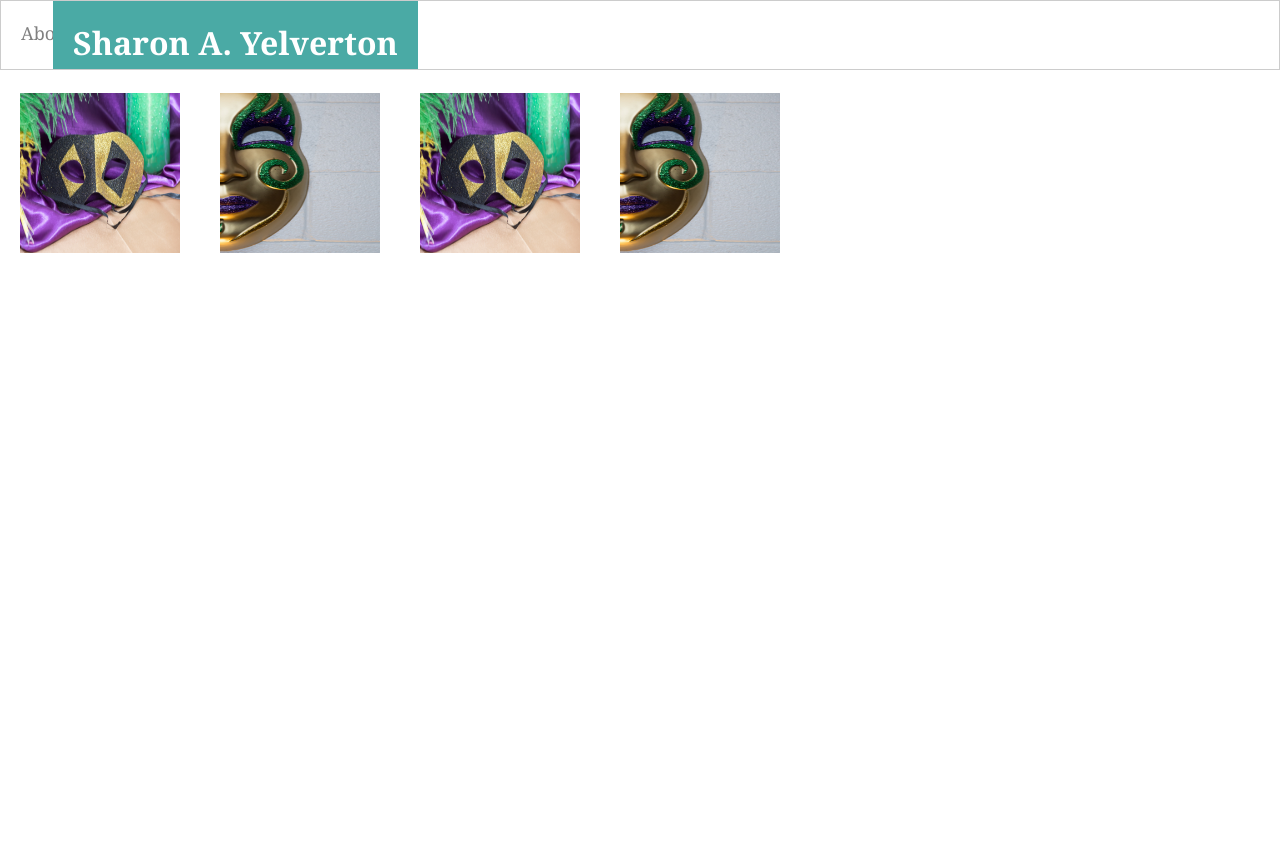
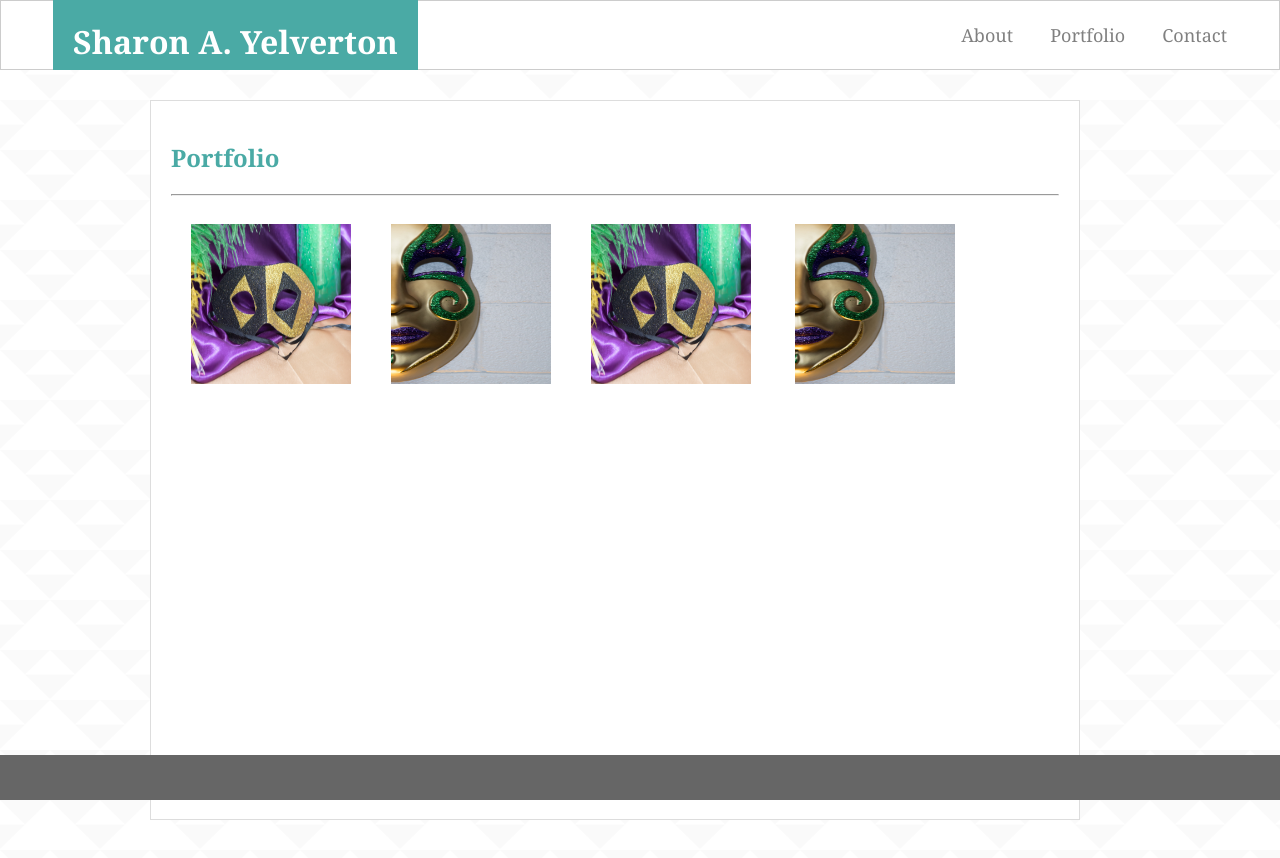
Before and after one commit to Sharonyel/myportfolio, a plain HTML site: page portfolio.html in a window 1280 px wide. Before the commit the page ends 820 px from the top, so only its background shows below. Drawn offline with Linux system fonts and the light colour scheme.

Commit message:
changes to portfolio

```diff
--- /dev/null
+++ b/assets/css/reset.css
@@ -0,0 +1,48 @@
+/* http://meyerweb.com/eric/tools/css/reset/
+   v2.0 | 20110126
+   License: none (public domain)
+*/
+
+html, body, div, span, applet, object, iframe,
+h1, h2, h3, h4, h5, h6, p, blockquote, pre,
+a, abbr, acronym, address, big, cite, code,
+del, dfn, em, img, ins, kbd, q, s, samp,
+small, strike, strong, sub, sup, tt, var,
+b, u, i, center,
+dl, dt, dd, ol, ul, li,
+fieldset, form, label, legend,
+table, caption, tbody, tfoot, thead, tr, th, td,
+article, aside, canvas, details, embed,
+figure, figcaption, footer, header, hgroup,
+menu, nav, output, ruby, section, summary,
+time, mark, audio, video {
+	margin: 0;
+	padding: 0;
+	border: 0;
+	font-size: 100%;
+	font: inherit;
+	vertical-align: baseline;
+}
+/* HTML5 display-role reset for older browsers */
+article, aside, details, figcaption, figure,
+footer, header, hgroup, menu, nav, section {
+	display: block;
+}
+body {
+	line-height: 1;
+}
+ol, ul {
+	list-style: none;
+}
+blockquote, q {
+	quotes: none;
+}
+blockquote:before, blockquote:after,
+q:before, q:after {
+	content: '';
+	content: none;
+}
+table {
+	border-collapse: collapse;
+	border-spacing: 0;
+}
--- a/assets/css/style.css
+++ b/assets/css/style.css
@@ -3,8 +3,8 @@
 
   }
 
-  html, body {
-    height: 100%;
+    body {
+    height: 960px;
     margin: 0;
     font-family: Georgia, 'Times New Roman', Times, serif;
   }
@@ -12,10 +12,10 @@
  .logo {
   background: #ffffff;
   padding: 20px;
-  overflow: auto;
   clear: both;
   width: 100%;
   height: 70px;
+  margin: 0px;
   border-style: solid;
   border-width: 1px;
   border-color: #cccccc;
@@ -33,8 +33,7 @@ h1 {
     height: 70px;
     text-align: center;
     color: #ffffff;
-    font-family: Georgia, 'Times New Roman', Times, serif;
-    position: absolute;
+    position: fixed;
     top: 0;
     bottom: 0;
 
@@ -60,11 +59,13 @@ a {
   text-align: center;
 
 }
-.content, .contact {
+.content, .contact, .portfolio {
   background: #ffffff;
   float: left;
   width: 100%;
   height: 100%;
+  background-image: url("../images/triangle-mosaic.png");
+
 
 }
 .content-mat {
@@ -80,15 +81,12 @@ a {
   border-color: #dddddd;
   border-width: 1px;
   border-style: solid;
-  /*position: relative;
-  top: 50; */
 
 }
-.content::after, .contact::after {
+.content::after, .contact::after, .portfolio::after {
   content: "";
   display: block;
 }
-
 h2 {
   color: #4aaaa5;
 }
@@ -96,11 +94,10 @@ h2 {
 img {
   width: 200px;
   height: 200px;
-  float: left;
-  overflow: auto;
   padding: 20px;
 
 }
+
 
 p {
   float: inline-start;
@@ -108,7 +105,7 @@ p {
   padding: 20px;
 }
 
-footer, .content::after, .contact::after {
+footer, .content::after, .contact::after, .portfolio::after {
   height: 120px;
   background: #666666;
   padding: 20px;
@@ -125,22 +122,31 @@ footer, .content::after, .contact::after {
   margin-top: 100px;
   margin-left: 150px;
   margin-right: 150px;
-  padding: 20px;
- /* width: auto;
-  height: auto;*/
+  padding: 25px;
   background: #ffffff;
   border-color: #dddddd;
   border-width: 1px;
   border-style: solid;
-  /*position: relative;
-  top: 50; */
+
+}
+.portfolio-mat {
+  min-height: 75%;
+  margin-bottom: -120px;
+  margin-top: 100px;
+  margin-left: 150px;
+  margin-right: 200px;
+  padding: 20px;
+  background: #ffffff;
+  border-color: #dddddd;
+  border-width: 1px;
+  border-style: solid;
 }
 
+
 fieldset {
-  margin: 0;
   padding: 0;
   border: 0;
-  font-size: 100%;
+  /*font-size: 100%;*/
 }
 input {
   width: 100%;
@@ -157,14 +163,11 @@ textarea {
 
 }
 .input-text {
-  font-size: 100%;
-  margin: 0;
   padding: 0;
   border: 0;
   vertical-align: baseline;
 }
 .btn {
-  border-block-style: 20px;
   display: inline-block;
   margin: 0;
   height: 50px;
@@ -175,119 +178,22 @@ textarea {
 
 }
 
-
-
-
-/*
-
-margin: 0;
-  padding: 0;
-  border: 0;
-  font-size: 100%;
-  font: inherit;
-  vertical-align: baseline;
-
-
-
-
-
-
-.black {
-    background: #666666;
-    padding: 20px;
-    overflow: auto;
-    clear: both;
-    width: 100%;
-    height: 40px;
-    margin-bottom: 0px;
-    position: fixed;
-    bottom: 0;
+.img-1 {
+  top: 6%;
+  left: 2%;
+  float: left;
 }
 
-.green {
-  background: #4aaaa5;
-  padding: 20px;
-  overflow: auto;
-  clear: both;
-  width: 100%;
-  height: 45px;
-  margin-bottom: 0px;
-  position: relative;
-  top: -10;
-  z-index: 2;
+.img-2 {
+  top: 6%;
+  float: left;
 }
 
+.img-3 {
+  right: 20px;
+  bottom: -10px;
+}
 
-
-/*
-
-  body {
-    font-size: 24px;
-    line-height: 32px;
-    color: #333;
-  }
-
-  header {
-    padding: 20px;
-    margin-bottom: 20px;
-    color: #333;
-    background: #FFA500;
-  }
-
-  section {
-    padding: 20px;
-    margin-bottom: 20px;
-    background: #FFA500;
-  }
-
-  #left {
-    float: left;
-    width: 33.3%;
-    color: #fff;
-    background: #30948D;
-  }
-
-  #middle {
-    float: left;
-    width: 33.3%;
-    color: #fff;
-    background: #9E1212;
-  }
-
-  #right {
-    float: left;
-    width: 33.3%;
-    color: #fff;
-    background: #30948D;
-  }
-
-  #full {
-    width: 100%;
-    overflow: auto;
-    clear: both;
-    color: #fff;
-    background: #394549;
-  }
-
-  #division {
-    padding: 20px;
-    margin-top: 20px;
-    background: #214fb3;
-  }
-
-  aside {
-    float: left;
-    width: 33%;
-    height: 200px;
-    padding: 20px;
-    margin-left: 30px;
-    background: #a6b747;
-    border: 1px solid #eee;
-  }
-
-  footer {
-    padding: 20px;
-    clear: both;
-    background: #FFA500;
-  }
-  */
+.img-4 {
+  bottom: 0;*/
+}
--- a/portfolio.html
+++ b/portfolio.html
@@ -1,7 +1,7 @@
 <!DOCTYPE html>
 <html lang ="en">
     <head>
-        <meta charset="uft-8">
+        <meta charset="utf-8">
         <title>My Portfolio</title>
         <link rel="stylesheet" href="assets/css/style.css">
     </head>
@@ -12,23 +12,33 @@
         <header class="logo">
              <h1>Sharon A. Yelverton</h1>
 
-             <div>
-                    <a href="index.html">About</a><!--
-                    --><a href="portfolio.html">Portfolio</a><!--
-                    --><a href="contact.html">Contact</a>
+             <div class="links">
+                    <a href="index.html">About</a>
+                    <a href="portfolio.html">Portfolio</a>
+                    <a href="contact.html">Contact</a>
               </div>
         </header>
 
-          <section>
+          <section class="portfolio">
+
+
+
+            <div class="portfolio-mat">
 
             <h2>Portfolio</h2>
 
-            <img src="assets/images/TO2_1024.jpg">
-            <img src="assets/images/TO2_1037.jpg">
-            <img src="assets/images/TO2_1024.jpg">
-            <img src="assets/images/TO2_1037.jpg">
+            <hr>
 
+            <div class="img-set">
 
+              <img class="img-1" src="assets/images/TO2_1024.jpg" alt="random pic">
+              <img class="img-2" src="assets/images/TO2_1037.jpg" alt="random pic">
+              <img class="img-3" src="assets/images/TO2_1024.jpg" alt="random pic">
+              <img class="img-4" src="assets/images/TO2_1037.jpg" alt="random pic">
+
+            </div>
+
+            </div>
          </section>
 
 
```
Also changed, not shown: contact.html (+5 -3 lines), index.html (+7 -4 lines), assets/images/circle-blues.png (added), 2 other files.
